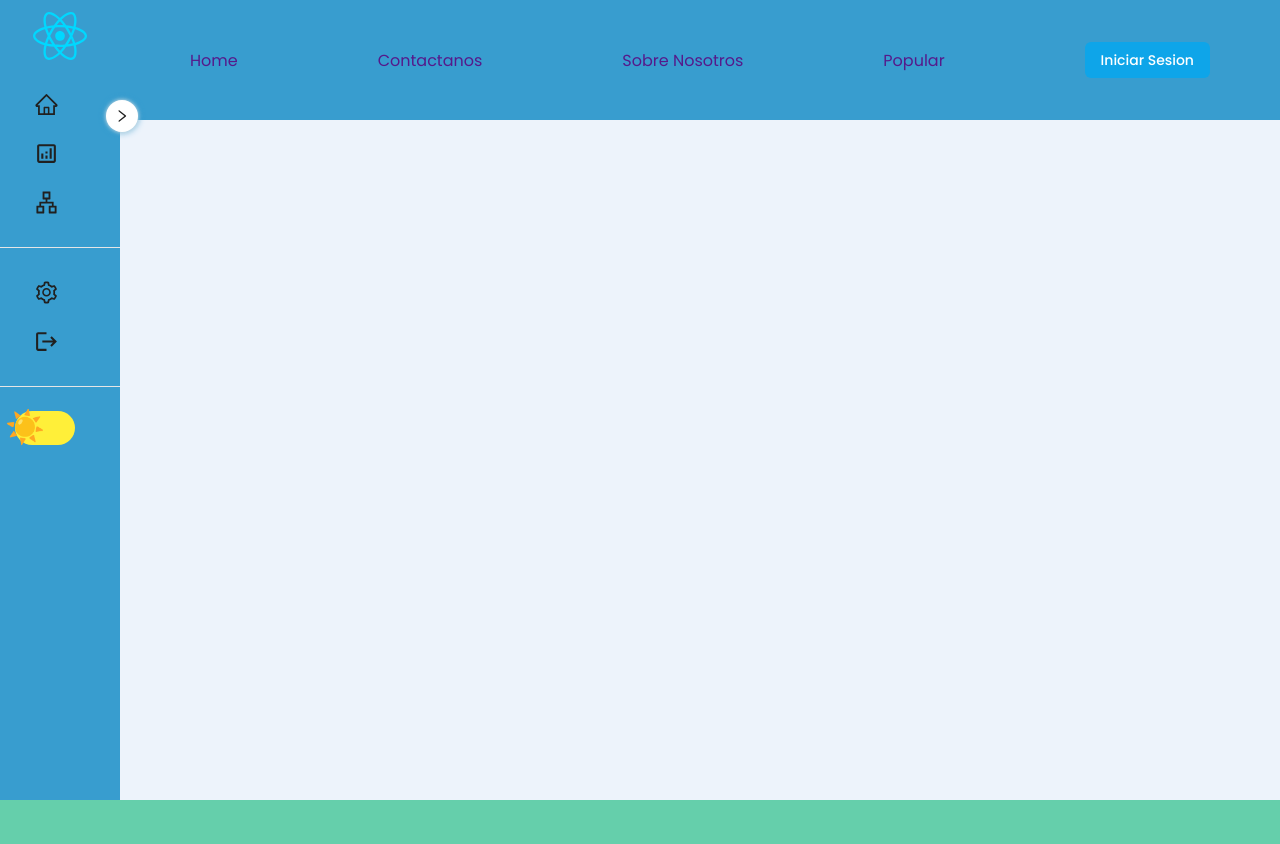
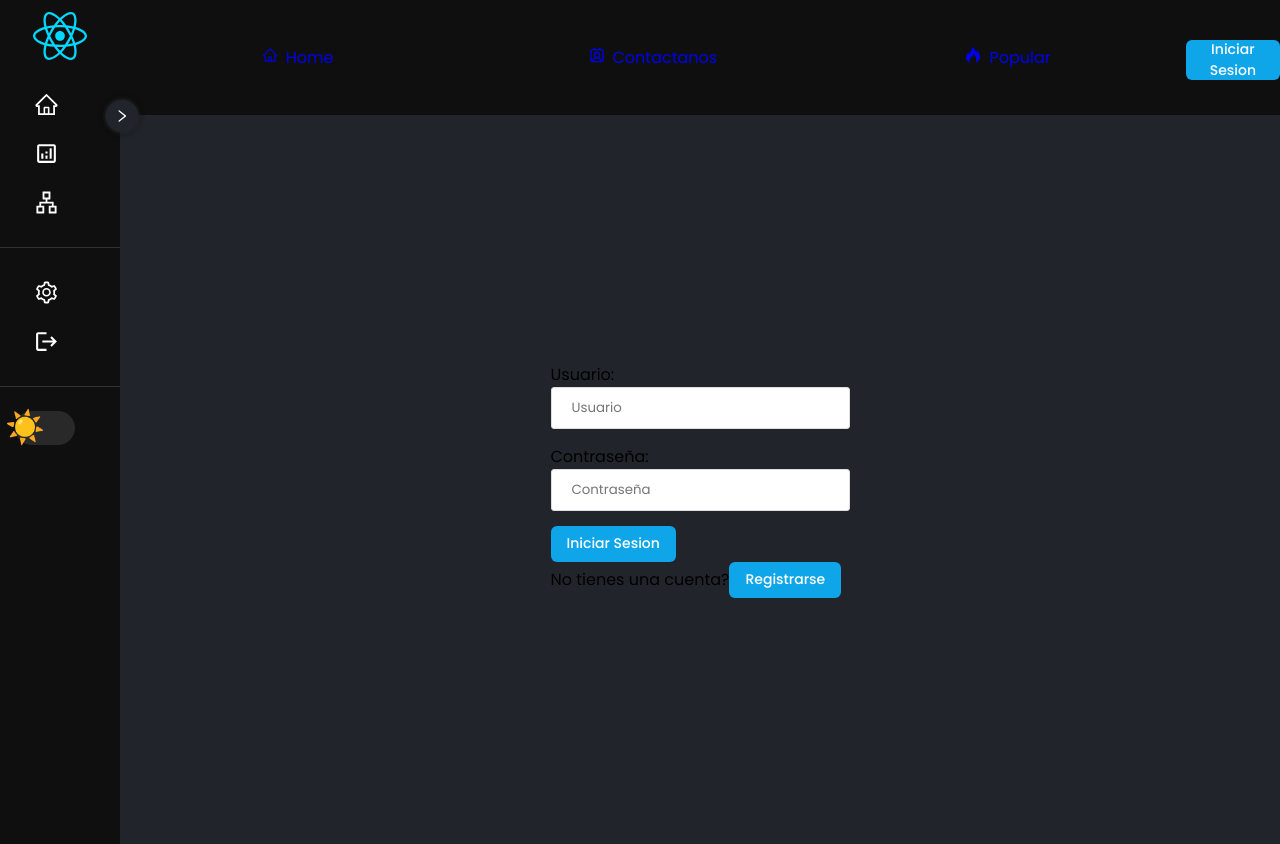
Before and after one commit to daniel69zz/foro, a React (Vite) app: page /login in a window 1280 px wide. Before the commit the page ends 800 px from the top, so only its background shows below. Built offline with nearby package versions, Linux system fonts and the light colour scheme.

Commit message:
add login basura y icons navbar

```diff
--- a/src/App.jsx
+++ b/src/App.jsx
@@ -12,7 +12,7 @@ import { Navbar } from "./components/comun/Navbar";
 
 export const ThemeContext = React.createContext(null);
 function App() {
-  const [theme, setTheme] = useState("light");
+  const [theme, setTheme] = useState("dark");
   const themeStyle = theme === "light" ? Light : Dark;
 
   const [sidebarOpen, setSidebarOpen] = useState(false);
--- a/src/components/comun/Button.jsx
+++ b/src/components/comun/Button.jsx
@@ -1,16 +1,21 @@
 import styles from "./Button.module.css";
 import cn from "../utils/cn";
+import {NavLink} from "react-router-dom";
+
 
 export default function Button({className, variant = "default",
-    size = "md", asChild = false, text, onClick, ...props}){
-    return(
-        <button
+    size = "md", text, onClick, ...props}){
+
+        return(
+        <NavLink to={props.to}>
+            <button
             className={cn(styles.btn, className)}
             data-variant={variant}
             data-size={size}
             onClick={onClick}
-            {...props}
-        >{text}
-        </button>
+            >
+                {text}
+            </button>
+        </NavLink>
     );
 }
--- a/src/components/comun/Button.module.css
+++ b/src/components/comun/Button.module.css
@@ -17,10 +17,10 @@
   align-items: center;
   justify-content: center;
   gap: .5rem;
-  height: 2.25rem;        /* ~36px */
+  height: 2.25rem;
   padding: 0 1rem;
-  border-radius: .375rem; /* 6px */
-  font-size: .875rem;     /* 14px */
+  border-radius: .375rem;
+  font-size: .875rem;
   font-weight: 500;
   transition: .2s ease;
   background: var(--bg, #0ea5e9);
@@ -28,18 +28,15 @@
   border: none;
 }
 
-/* estados base */
 .btn:disabled { pointer-events: none; opacity: .5; }
 .btn:focus-visible { outline: none; box-shadow: 0 0 0 3px hsl(210 100% 50% / .35); }
 
-/* VARIANTS (cambias tokens con CSS vars o agregas bordes/hover) */
 .btn[data-variant="default"]     { --bg: #0ea5e9; --fg: #fff; }
 .btn[data-variant="destructive"] { --bg: #ef4444; --fg: #fff; }
 .btn[data-variant="outline"]     { background: transparent; color: #111; border: 1px solid #e5e7eb; }
 .btn[data-variant="ghost"]       { background: transparent; color: inherit; }
 .btn[data-variant="link"]        { background: transparent; color: #0ea5e9; text-decoration: underline; text-underline-offset: 4px; }
 
-/* SIZES */
 .btn[data-size="sm"]   { height: 2rem;   padding: 0 .75rem; }
 .btn[data-size="md"]   { height: 2.25rem; padding: .5rem 1rem; } /* default */
 .btn[data-size="lg"]   { height: 2.5rem;  padding: 0 1.5rem; }
--- a/src/components/comun/Navbar.jsx
+++ b/src/components/comun/Navbar.jsx
@@ -1,20 +1,53 @@
 import styled from "styled-components";
 import Button from "./Button";
+import { AiOutlineHome} from "react-icons/ai";
+import { LuContactRound } from "react-icons/lu";
+import { ImFire } from "react-icons/im";
+import {NavLink} from "react-router-dom";
+
 
 export function Navbar(){
     return (
         <Container>
-            <div className="NavbarItems">
-                <a href="">Home</a>
-                <a href="">Contactanos</a>
-                <a href="">Sobre Nosotros</a>
-                <a href="">Popular</a>
-                <Button text="Iniciar Sesion"></Button>
-            </div>
+            {
+                LinksNav.map(({label, icon, to}) => (
+                    <div className="NavbarItems" id="label">
+                        <NavLink to={to}>
+                            <div className="Linkicon">
+                                {icon}
+                            </div>
+
+                            <span>{label}</span>
+                        </NavLink>
+                    </div>
+                ))
+            }
+
+            <Button text="Iniciar Sesion" to="/login" size="lg"></Button>
+
         </Container>
     );
 }
 
+const LinksNav = [
+    {
+        label: "Home",
+        icon: <AiOutlineHome/>,
+        to: "/"
+    },
+
+    {
+        label: "Contactanos",
+        icon: <LuContactRound/>,
+        to: "/"
+    },
+
+    {
+        label: "Popular",
+        icon: <ImFire/>,
+        to: "/"
+    }
+]
 const Container = styled.div`
     height: 15%;
     display: flex;
@@ -28,5 +61,11 @@ const Container = styled.div`
         display: flex;
         justify-content: space-around;
         align-items: center;
+
+        a{
+            display: flex;
+            align-items: center;
+            gap: 8px;
+        }
     }
 `;
--- a/src/components/comun/Sidebar.jsx
+++ b/src/components/comun/Sidebar.jsx
@@ -62,7 +62,7 @@ export function Sidebar({ sidebarOpen, setSidebarOpen}){
             <Divider/>
             <div className="Themecontent">
                 {
-                    sidebarOpen && <span>Modo Oziel</span>
+                    sidebarOpen && <span>Modo Oscuro</span>
                 }
                 <div className="Togglecontent">
                     <div className="grid theme-container">
--- a/src/components/login/LoginCard.jsx
+++ b/src/components/login/LoginCard.jsx
@@ -6,14 +6,21 @@ import styles from "./LoginCard.module.css"
 
 export default function LoginCard(){
     return(
-        <div className={styles.contentLoginCard}>
-            <Button text="BOTON OZIEL" onClick={() => alert("oziel")}/>
-            <Badge text="# Etiqueta"/>
-            <Avatar data-size="xl"  ring>
-                <AvatarImage src="ozi.png" />
-                <AvatarFallback>DR</AvatarFallback>
-            </Avatar>
+        <form>
+            <div>
+                <label htmlFor="user">Usuario:</label>
+                <input type="text" id="user" placeholder="Usuario"/>
+                <label htmlFor="password">Contraseña:</label>
+                <input type="password" id="password" placeholder="Contraseña"/>
+            </div>
+            <div>
+                <Button text="Iniciar Sesion"/>
 
-        </div>
+                <div>
+                    <label htmlFor="register">No tienes una cuenta?</label>
+                    <Button text="Registrarse"/>
+                </div>
+            </div>
+        </form>
     );
 }
--- a/src/components/login/LoginCard.module.css
+++ b/src/components/login/LoginCard.module.css
@@ -1,4 +1,4 @@
-.contentLoginCard{
-    width: 100%;
-    height: 100%;
+.form{
+    display: flex;
+
 }
--- a/src/routers/routes.jsx
+++ b/src/routers/routes.jsx
@@ -7,6 +7,7 @@ export function MyRoutes(){
     return (
         <Routes>
             <Route path='/' element={<ThreadPage/>}/>
+            <Route path='/login' element={<Login/>}/>
         </Routes>
     );
 }
```
Also changed, not shown: src/assets/file.svg (added).
